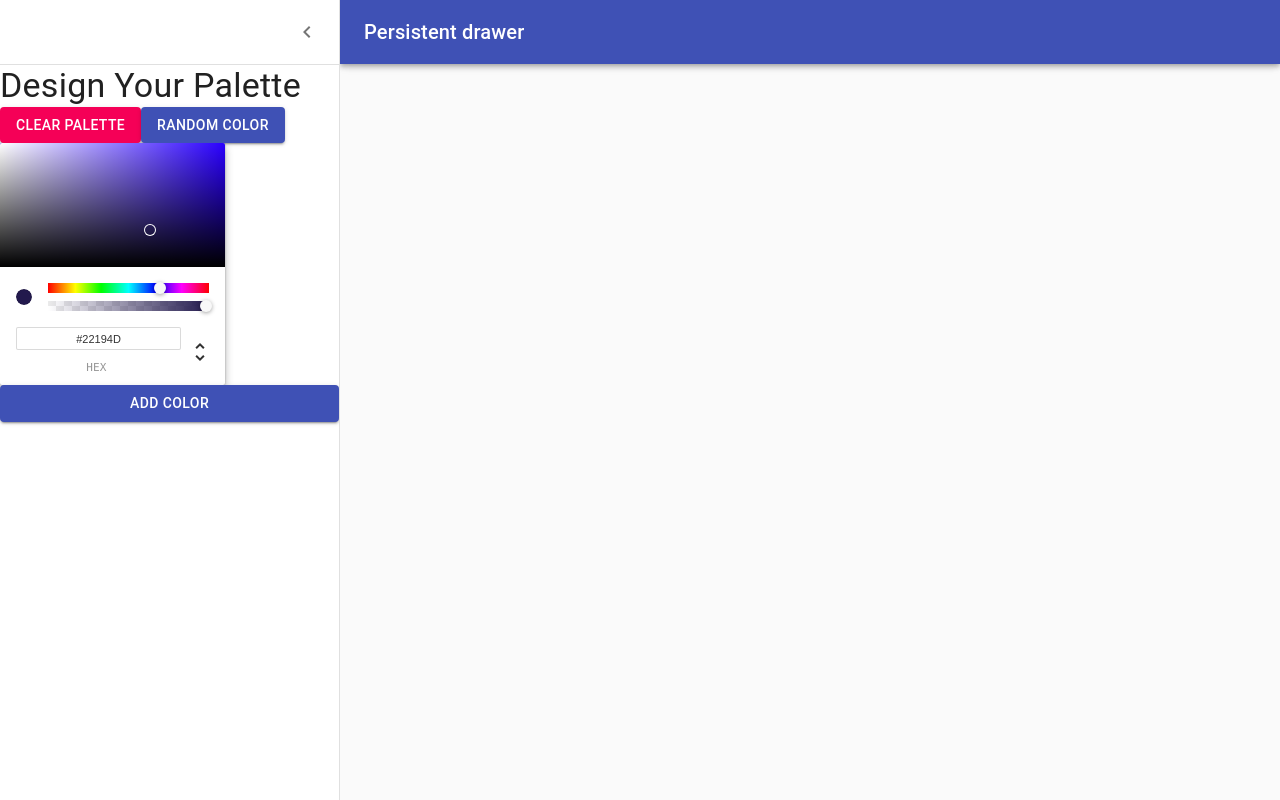
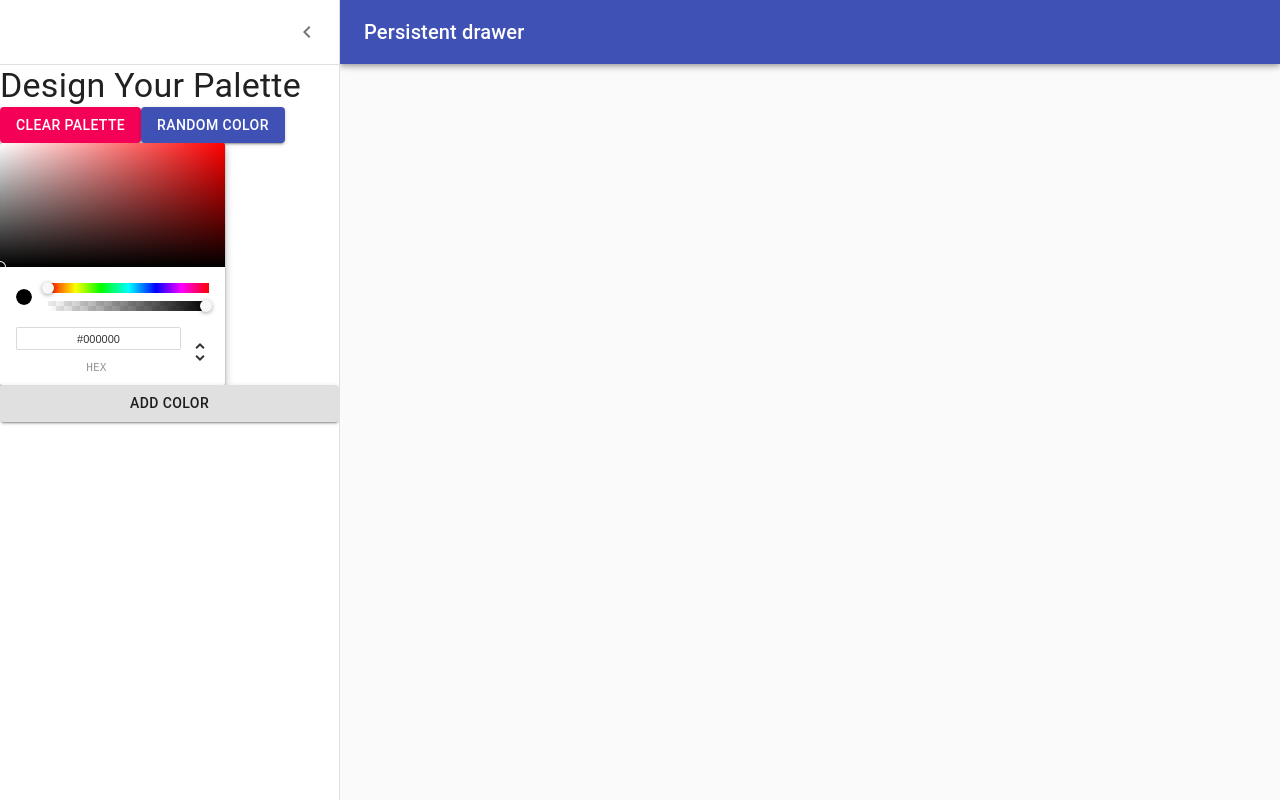
Before and after one commit to masha-nv/colors, a React (Create React App) app in the folder my-app/: page /palette/new in a window 1280 px wide. Built offline with nearby package versions, Linux system fonts and the light colour scheme.

Commit message:
connect colorpicker to button and main

```diff
--- a/my-app/src/NewPaletteForm.js
+++ b/my-app/src/NewPaletteForm.js
@@ -75,6 +75,14 @@ const styles = (theme) => ({
 class NewPaletteForm extends Component {
   state = {
     open: true,
+    color: "",
+    colors: [],
+  };
+
+  handleAddColor = () => {
+    const colors = [...this.state.colors];
+    colors.push(this.state.color);
+    this.setState({ colors });
   };
 
   handleDrawerOpen = () => {
@@ -85,9 +93,13 @@ class NewPaletteForm extends Component {
     this.setState({ open: false });
   };
 
+  handleColorChange = (color) => {
+    this.setState({ color: color.hex });
+  };
+
   render() {
-    const { classes, theme } = this.props;
-    const { open } = this.state;
+    const { classes } = this.props;
+    const { open, color, colors } = this.state;
 
     return (
       <div className={classes.root}>
@@ -137,10 +149,14 @@ class NewPaletteForm extends Component {
             </Button>
           </div>
           <ChromePicker
-            // color="pink"
-            onChangeComplete={(newColor) => console.log(newColor)}
+            color={color}
+            onChangeComplete={this.handleColorChange}
           />
-          <Button variant="contained" color="primary">
+          <Button
+            onClick={this.handleAddColor}
+            variant="contained"
+            style={{ backgroundColor: color }}
+          >
             Add Color
           </Button>
         </Drawer>
@@ -150,6 +166,11 @@ class NewPaletteForm extends Component {
           })}
         >
           <div className={classes.drawerHeader} />
+          <ul>
+            {colors.map((color) => (
+              <li style={{ background: color }}>{color}</li>
+            ))}
+          </ul>
         </main>
       </div>
     );
```
